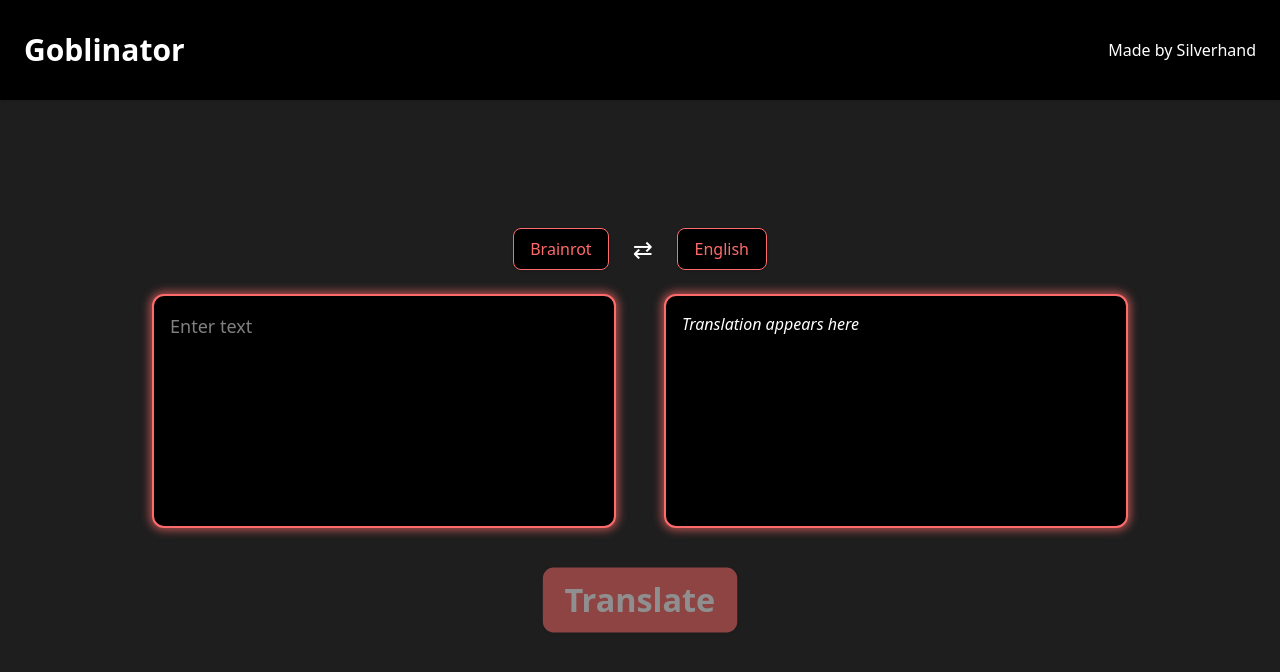
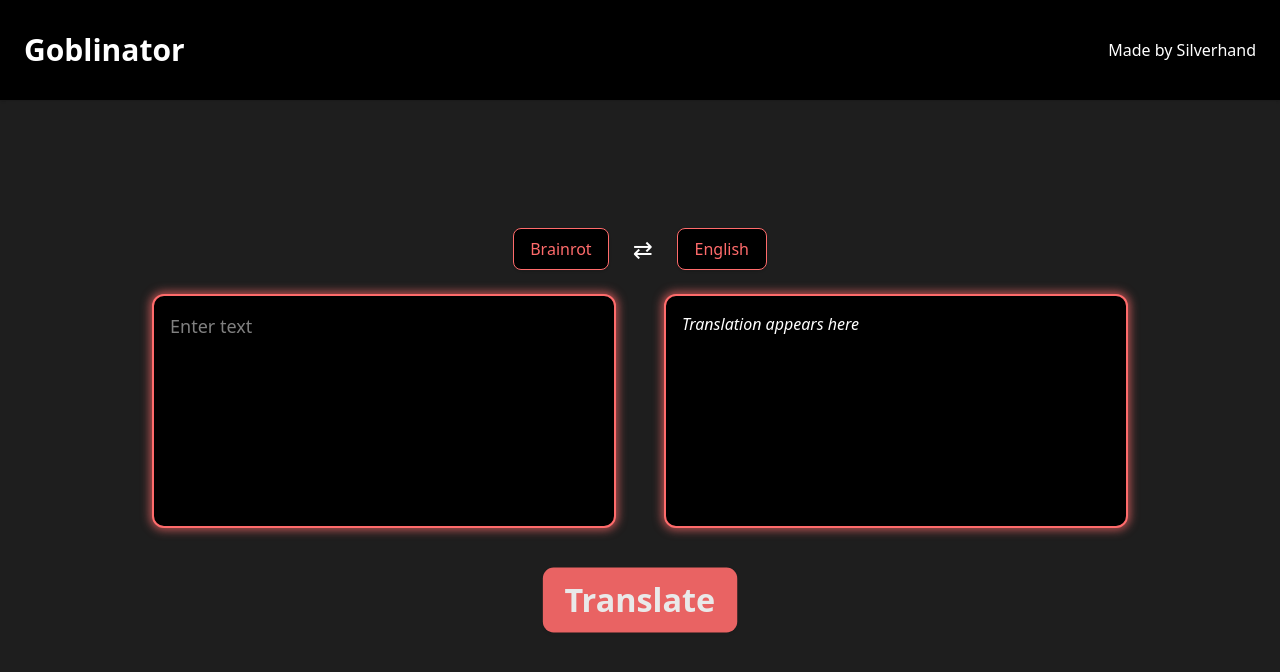
Before and after one commit to MelbearX123/Goblinator, a React (Vite) app: page / in a window 1280 px wide. Shown: the top 672 px of the page. Built offline with nearby package versions, Linux system fonts and the light colour scheme.

Commit message:
changed button opacity

```diff
--- a/src/sections/translate.jsx
+++ b/src/sections/translate.jsx
@@ -64,7 +64,7 @@ export default function Translate(){
 
       <div className="flex gap-4 mb-6 items-center">
         <button
-          className="text-2xl text-white font-semibold px-4 py-2 scale-135 border-none focus:outline-none transition-transform duration-75 ease-in-out transform hover:cursor-pointer transform hover:opacity-65 transform active:scale-125 bg-[#FF6B6B] transform active:opacity-90 rounded-lg shadow opacity-50"
+          className="text-2xl text-white font-semibold px-4 py-2 scale-135 border-none focus:outline-none transition-transform duration-75 ease-in-out transform hover:cursor-pointer transform hover:opacity-70 transform active:scale-125 bg-[#FF6B6B] transform active:opacity-50 rounded-lg shadow opacity-90"
           onClick={handleTranslate}
           disabled={isLoading || !inputText.trim()}
         >
```
